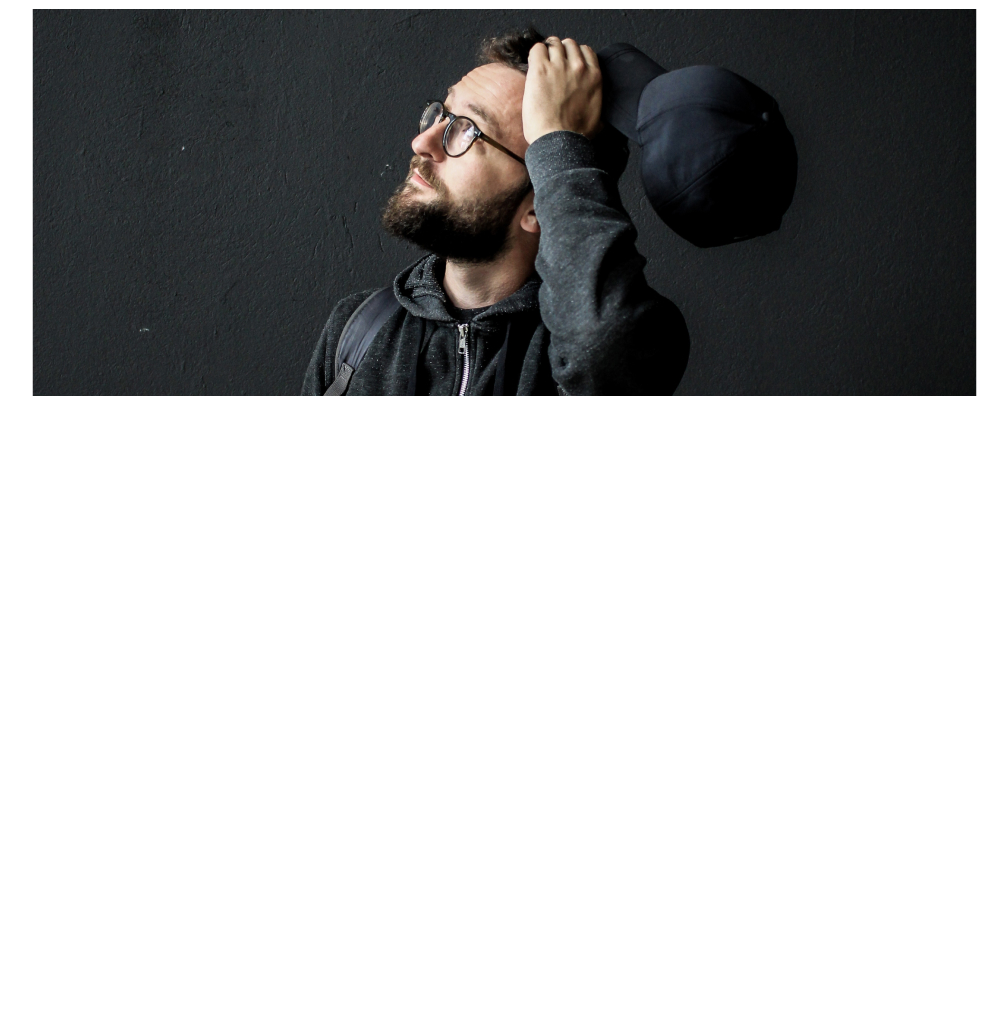
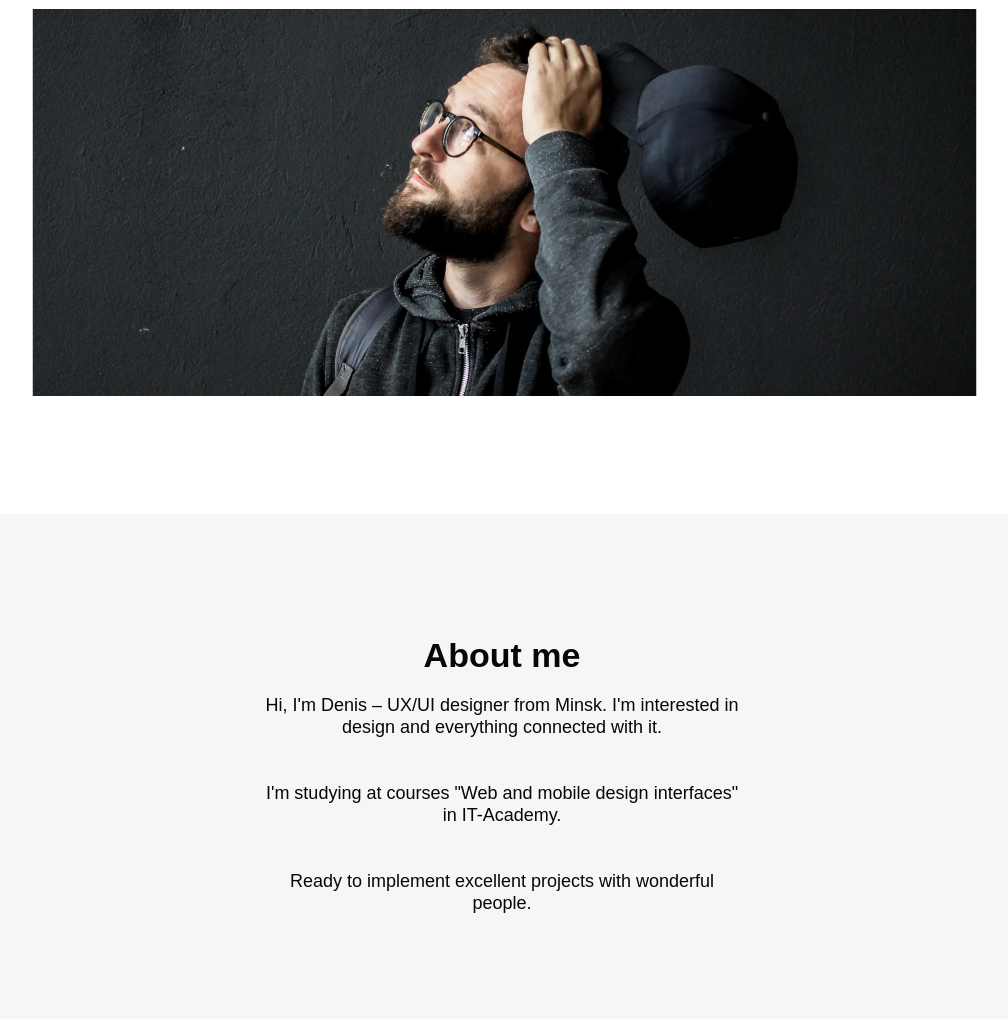
Before and after one commit to egi4ev/testimhypem, a website: page src/index.html in a window 1280 px wide. Shown: the part 264-1283 px from the top of the page, without its empty margins (138-1146 px from the left). Before the commit the page ends 800 px from the top, so only its background shows below. Drawn offline with nearby package versions, Linux system fonts and the light colour scheme; files that its build step writes are made by us from their sources.

Commit message:
added second section and fonts

```diff
--- a/src/index.html
+++ b/src/index.html
@@ -5,7 +5,7 @@
     <meta http-equiv="X-UA-Compatible" content="IE=edge">
     <meta name="viewport" content="width=device-width, initial-scale=1.0">
     <title>Document</title>
-    <link rel="stylesheet" href="../dist/css/style.min.css">
+    <link rel="stylesheet" href="css/style.min.css">
 </head>
 <body>
     <section class="menu">
@@ -33,5 +33,20 @@
         </div>
     </section>
 
+    <section class="about">
+        <div class="container">
+            <h2 class="title">About me</h2>
+            <div class="about__text text">
+                Hi, I'm Denis – UX/UI designer from Minsk.
+                I'm interested in design and everything connected with it.
+                <br><br><br>
+                I'm studying at courses "Web and mobile design
+                interfaces" in IT-Academy.
+                <br><br><br>
+                Ready to implement excellent projects
+                with wonderful people.
+            </div>
+        </div>
+    </section>
 </body>
 </html>
--- /dev/null
+++ b/src/sass/blocks/_about.scss
@@ -0,0 +1,9 @@
+.about {
+    padding: 120px 0 105px 0;
+    background: #F6F6F6;
+    &__text {
+        margin: 0 auto;
+        margin-top: 18px;
+        width: 486px;
+    }
+}
--- /dev/null
+++ b/src/sass/blocks/_title.scss
@@ -0,0 +1,15 @@
+.title {
+    font-size: 34px;
+    line-height: 42px;
+    text-align: center;
+    color: #070707;
+    font-weight: 700;
+}
+
+.text {
+    font-size: 18px;
+    line-height: 22px;
+    text-align: center;
+    color: #070707;
+    font-weight: 300;
+}
--- /dev/null
+++ b/src/sass/libs/_font.scss
@@ -0,0 +1,17 @@
+@font-face {
+    font-family: 'Gilroy';
+    font-display: swap;
+    src: local('Gilroy-Bold'),
+        url('../fonts/Gilroy-Bold.ttf') format('ttf');
+    font-weight: 700;
+    font-style: normal;
+}
+
+@font-face {
+    font-family: 'Gilroy';
+    font-display: swap;
+    src: local('Gilroy-Regular'),
+        url('../fonts/Gilroy-Regular.ttf') format('ttf');
+    font-weight: 300;
+    font-style: normal;
+}
--- a/src/sass/style.scss
+++ b/src/sass/style.scss
@@ -1,9 +1,10 @@
 @import 'libs/bootstrap-reboot.min';
-
+@import 'libs/font';
 * {
     margin: 0;
     padding: 0;
     box-sizing: border-box;
+    font-family: 'Gilroy' , sans-serif;
 }
 
 .container {
@@ -20,3 +21,5 @@
 
 
 @import 'blocks/menu';
+@import 'blocks/about';
+@import 'blocks/title';
```
Also changed, not shown: dist/css/style.min.css, dist/fonts/Gilroy-Bold.ttf (added), dist/fonts/Gilroy-Regular.ttf (added), dist/index.html.
